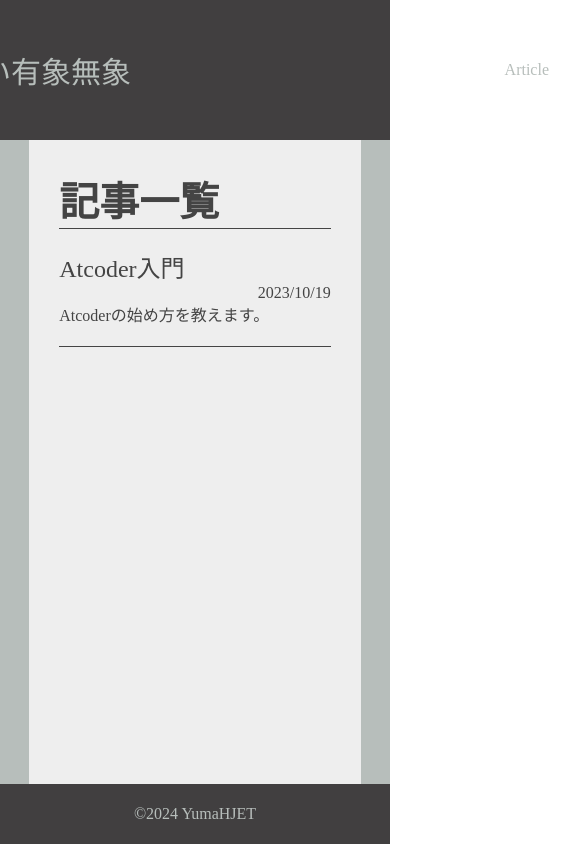
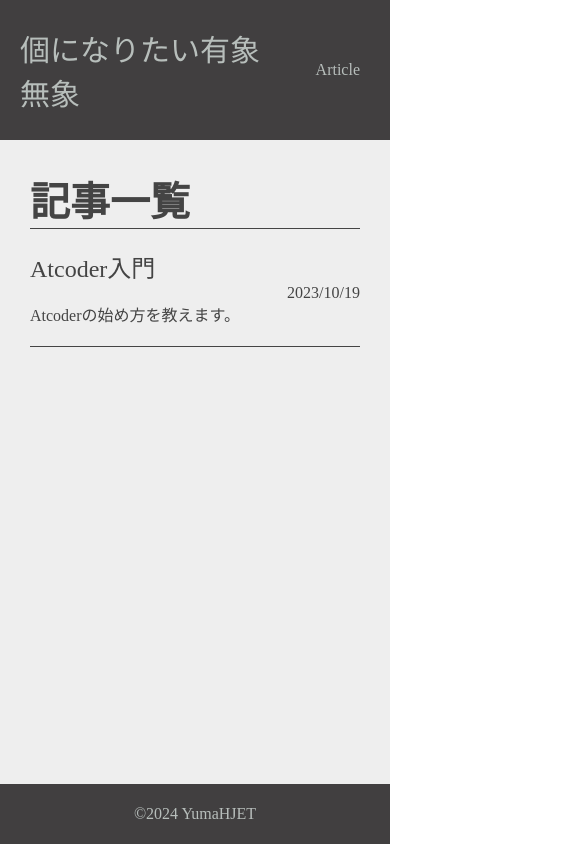
Before and after one commit to YumaHJET/yumahjet.github.io, a plain HTML site: page index.html in a window 390 px wide. Shown: the whole page, 579 px wide, since content can reach past the window. Drawn offline with Linux system fonts and the light colour scheme.

Commit message:
Responsible Design
v0.3(Added Responsible Design)

```diff
--- a/index.html
+++ b/index.html
@@ -4,7 +4,9 @@
 <head>
 	<meta name="generator" content="Hugo 0.121.1">
   <meta charset="UTF-8">
-  <title>Home - 個になりたい有象無象</title>
+  <meta name="viewport" content="width=device-width, initial-scale=1">
+  <meta name="description" content="ブログとかの説明欄です。">
+  <title>記事一覧 | 個になりたい有象無象</title>
   <link rel="stylesheet" type="text/css" href="/style/cssreset-min.css">
   <link rel="stylesheet" href="/style/home_style.css">
   <link rel="stylesheet" href="/style/style.css">
--- a/style/style.css
+++ b/style/style.css
@@ -34,14 +34,13 @@ Header
 .header-content {
   display: flex;
   align-items: center;
+  justify-content: space-between;
   height: 100%;
   width: 75%;
-  min-width: 768px;
   max-width: 1000px;
 }
 
 .header-menu {
-  margin-left: auto;
   padding: 20px;
 }
 
@@ -160,6 +159,14 @@ Side Menu
   .sidemenu {
     display: none;
   }
+
+  .header-content {
+    width: 100%;
+  }
+
+  .container {
+    width: 100%;
+  }
 }
 
 
```
Also changed, not shown: posts/page/index.html (+18 -1 lines).
